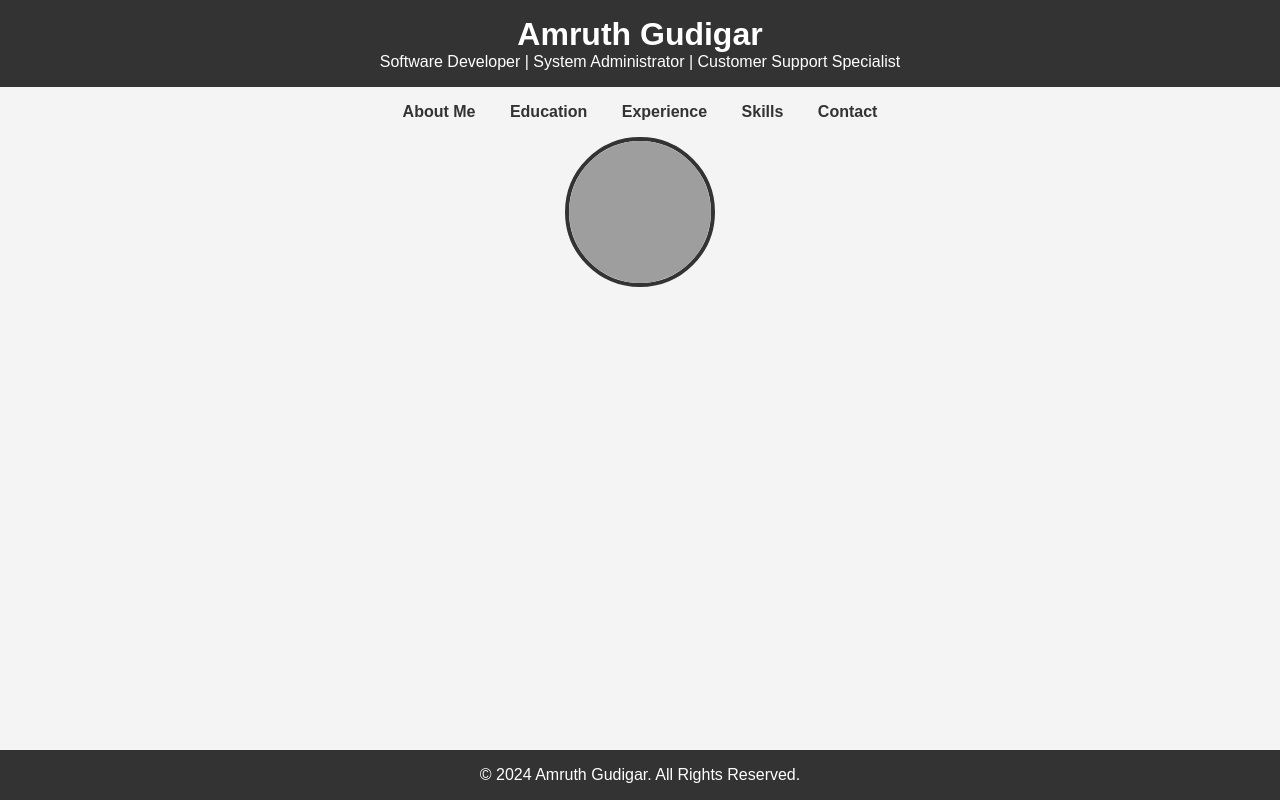
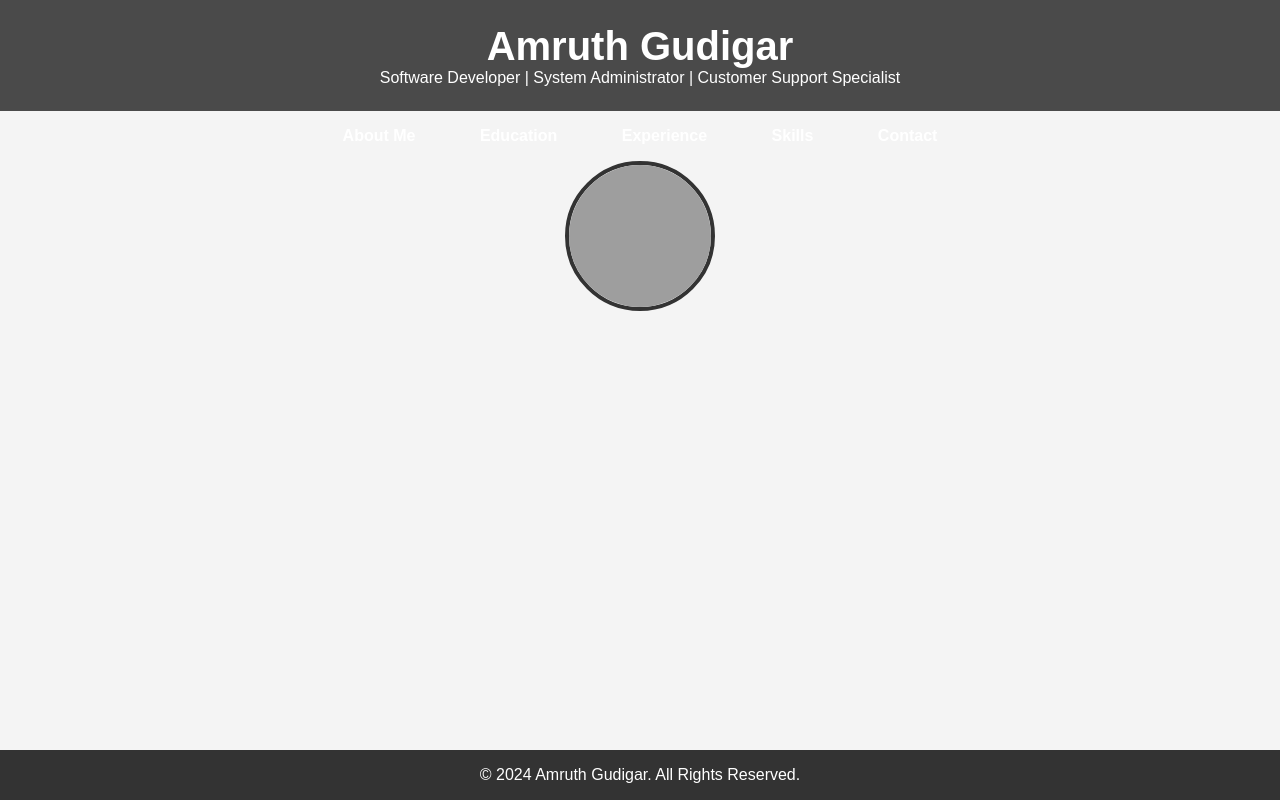
Before and after one commit to AmruthGudigar111/My-Portfolio, a plain HTML site: page index.html in a window 1280 px wide. Drawn offline with Linux system fonts and the light colour scheme; grey boxes are pictures that could not be loaded.

Commit message:
Update index.html

```diff
--- a/index.html
+++ b/index.html
@@ -10,38 +10,46 @@
             padding: 0;
             box-sizing: border-box;
         }
+
         body {
             font-family: Arial, sans-serif;
-            margin: 0;
-            padding: 0;
             background-color: #f4f4f4;
             display: flex;
             flex-direction: column;
             min-height: 100vh;
         }
+
         header {
-            background-color: #333;
+            background-color: #4a4a4a;
             color: white;
             text-align: center;
-            padding: 1rem 0;
+            padding: 1.5rem 0;
         }
+
         header h1 {
             margin: 0;
+            font-size: 2.5rem;
         }
+
         nav {
             text-align: center;
             padding: 1rem 0;
         }
+
         nav a {
-            color: #333;
+            color: #fff;
             text-decoration: none;
             margin: 0 15px;
             font-weight: bold;
-            cursor: pointer;
+            padding: 10px 15px;
+            border-radius: 5px;
+            transition: background-color 0.3s ease;
         }
+
         nav a:hover {
-            color: #555;
+            background-color: #555;
         }
+
         .modal {
             display: none;
             position: fixed;
@@ -51,8 +59,9 @@
             width: 100%;
             height: 100%;
             overflow: auto;
-            background-color: rgba(0,0,0,0.4);
+            background-color: rgba(0, 0, 0, 0.4);
         }
+
         .modal-content {
             background-color: white;
             margin: 15% auto;
@@ -61,20 +70,29 @@
             width: 80%;
             max-width: 600px;
             border-radius: 5px;
-            box-shadow: 0 0 10px rgba(0, 0, 0, 0.2);
+            box-shadow: 0 0 20px rgba(0, 0, 0, 0.3);
+            animation: slide-in 0.3s ease-out;
         }
+
+        @keyframes slide-in {
+            from { opacity: 0; transform: translateY(-50px); }
+            to { opacity: 1; transform: translateY(0); }
+        }
+
         .close {
             color: #aaa;
             float: right;
             font-size: 28px;
             font-weight: bold;
+            transition: color 0.3s ease;
         }
+
         .close:hover,
         .close:focus {
             color: black;
-            text-decoration: none;
             cursor: pointer;
         }
+
         footer {
             text-align: center;
             background-color: #333;
@@ -83,16 +101,23 @@
             width: 100%;
             margin-top: auto;
         }
+
         .profile-image {
             text-align: center;
             margin-bottom: 20px;
         }
+
         .profile-image img {
             border-radius: 50%;
             width: 150px;
             height: 150px;
             object-fit: cover;
             border: 4px solid #333;
+            transition: transform 0.3s ease;
+        }
+
+        .profile-image img:hover {
+            transform: scale(1.1);
         }
     </style>
 </head>
```
